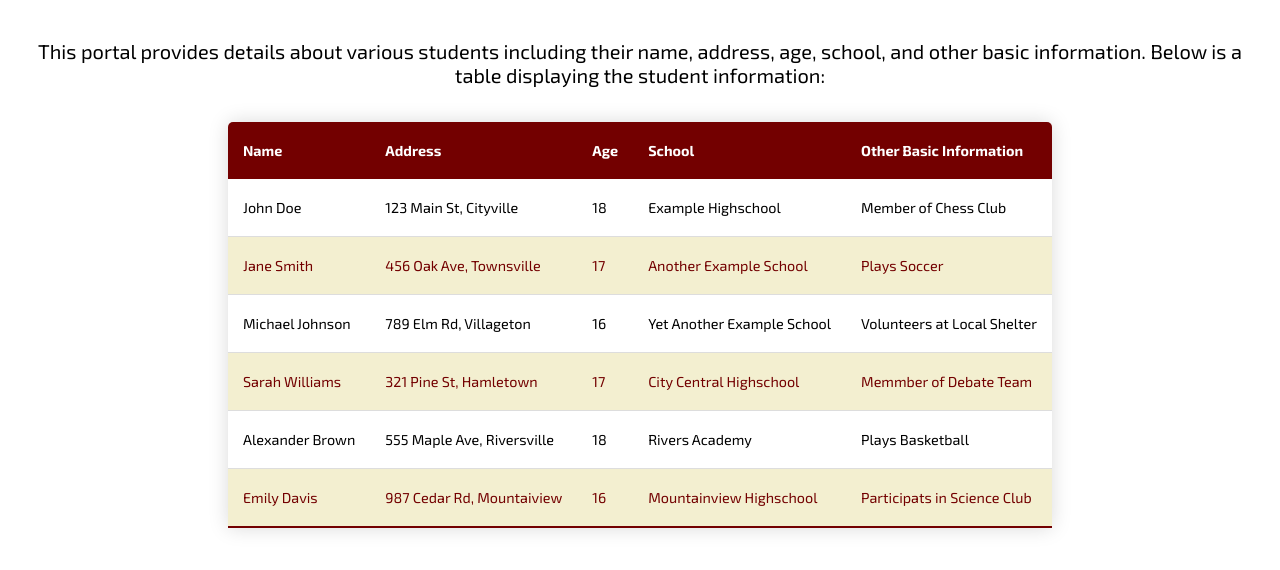
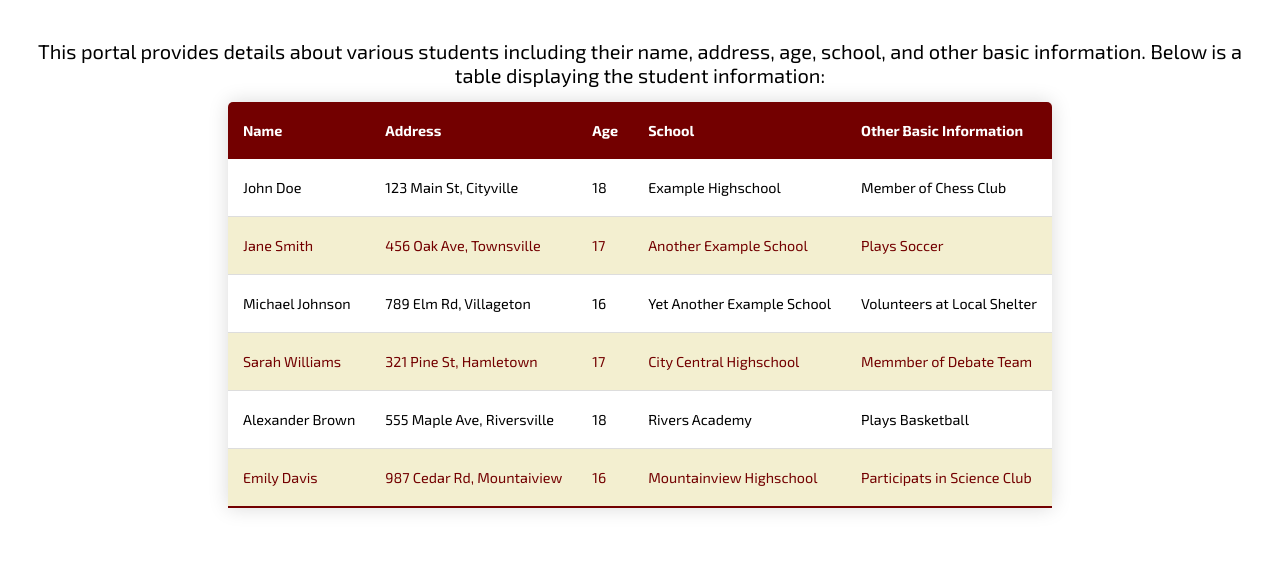
Before and after one commit to badana03/MRC-A1, a plain HTML site: page index.html in a window 1280 px wide. Shown: the part 78-648 px from the top of the page. Drawn offline with Linux system fonts and the light colour scheme.

Commit message:
Update index.html

```diff
--- a/index.html
+++ b/index.html
@@ -21,6 +21,7 @@
   }
 
   p {
+    margin: auto;
     text-align: center;
     padding: 15px 0;
     font-size: 20px;
@@ -33,7 +34,7 @@
     margin-right: auto;
     padding: 20px;
     font-size: 0.9em;
-    min-width: 400px;
+    min-width: auto;
     border-radius: 5px 5px 0 0;
     overflow: hidden;
     box-shadow: 0 0 20px rgba(0, 0, 0, 0.15)
```
